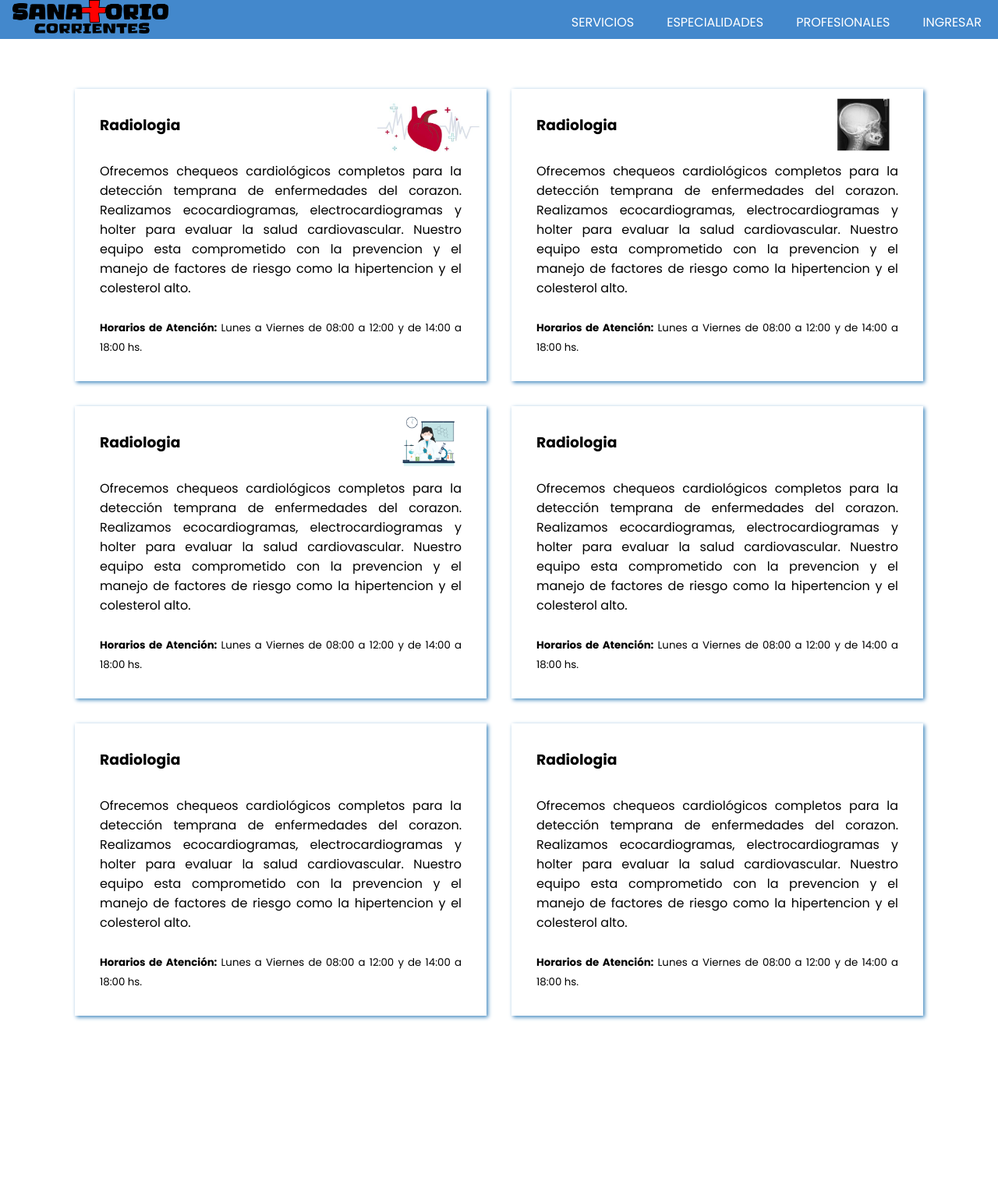
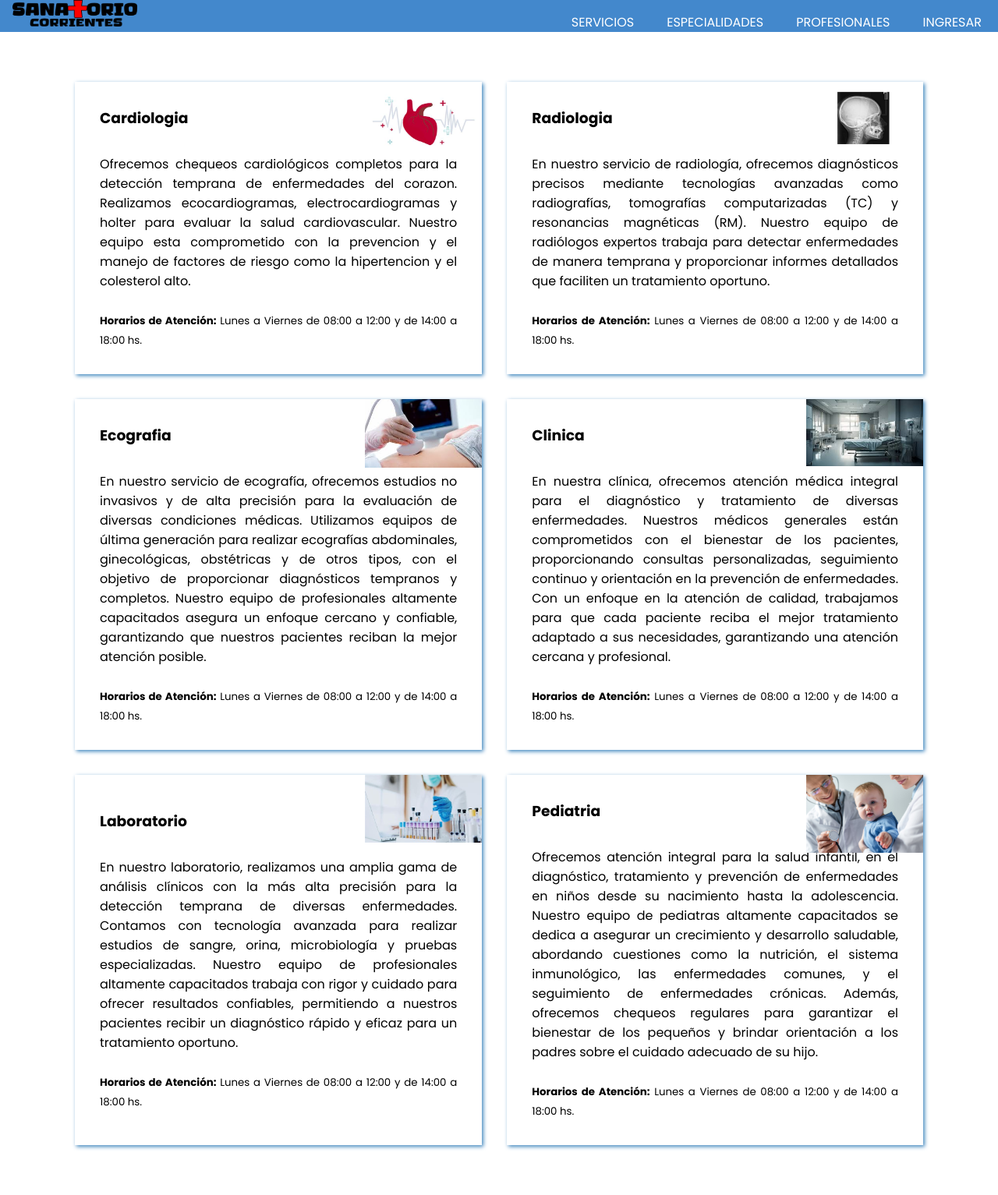
Before and after one commit to HAPiccolo/projecto-laboratorio, a PHP site: page /especialidades.php in a window 1280 px wide. Shown: the whole page at 78% size. Before the commit the page ends 1309 px from the top, so only its background shows below. Run offline with PHP 8.4, Linux system fonts and the light colour scheme.

Commit message:
se agrega guardar_comentario.php y se modifica profesionales y especialidades

```diff
--- a/css/main.css
+++ b/css/main.css
@@ -22,7 +22,7 @@ body {
 }
 
 .logo img {
-    width: 200px;
+    width: 160px;
     margin-left: 1rem;
 }
 
--- a/especialidades.php
+++ b/especialidades.php
@@ -12,7 +12,7 @@
       <table>
          <tr>
             <td class="celda-con-imagen">
-               <h3>Radiologia</h3>
+               <h3>Cardiologia</h3>
                <img src="./img/corazon.jpg" alt="" srcset="">
                <p>Ofrecemos chequeos cardiológicos completos para la detección temprana de enfermedades
                   del corazon. Realizamos ecocardiogramas, electrocardiogramas y holter para evaluar la salud cardiovascular.
@@ -24,9 +24,10 @@
                <h3>Radiologia</h3>
                <img src="./img/radiografia.png" alt="" srcset="">
 
-               <p>Ofrecemos chequeos cardiológicos completos para la detección temprana de enfermedades
-                  del corazon. Realizamos ecocardiogramas, electrocardiogramas y holter para evaluar la salud cardiovascular.
-                  Nuestro equipo esta comprometido con la prevencion y el manejo de factores de riesgo como la hipertencion y el colesterol alto.</p>
+               <p>En nuestro servicio de radiología, ofrecemos diagnósticos precisos mediante tecnologías
+                   avanzadas como radiografías, tomografías computarizadas (TC) y resonancias magnéticas (RM).
+                    Nuestro equipo de radiólogos expertos trabaja para detectar enfermedades de manera temprana
+                     y proporcionar informes detallados que faciliten un tratamiento oportuno.</p>
                <br>
                <p><small><b>Horarios de Atención:</b> Lunes a Viernes de 08:00 a 12:00 y de 14:00 a 18:00 hs.</small></p>
 
@@ -34,41 +35,52 @@
          </tr>
          <tr>
             <td class="celda-con-imagen">
-               <h3>Radiologia</h3>
-               <img src="./img/laboratorio_td.png" alt="" srcset="">
+               <h3>Ecografia</h3>
+               <img src="./img/ecografia.jpg" alt="" srcset="">
 
-               <p>Ofrecemos chequeos cardiológicos completos para la detección temprana de enfermedades
-                  del corazon. Realizamos ecocardiogramas, electrocardiogramas y holter para evaluar la salud cardiovascular.
-                  Nuestro equipo esta comprometido con la prevencion y el manejo de factores de riesgo como la hipertencion y el colesterol alto.</p>
+               <p>En nuestro servicio de ecografía, ofrecemos estudios no invasivos y de alta precisión para la evaluación
+                   de diversas condiciones médicas. Utilizamos equipos de última generación para realizar ecografías
+                    abdominales, ginecológicas, obstétricas y de otros tipos, con el objetivo de proporcionar diagnósticos
+                     tempranos y completos. Nuestro equipo de profesionales altamente capacitados asegura un enfoque cercano
+                      y confiable, garantizando que nuestros pacientes reciban la mejor atención posible.</p>
                <br>
                <p><small><b>Horarios de Atención:</b> Lunes a Viernes de 08:00 a 12:00 y de 14:00 a 18:00 hs.</small></p>
             </td>
-            <td>
-               <h3>Radiologia</h3>
+            <td class="celda-con-imagen">
+               <h3>Clinica</h3>
+               <img src="./img/clinica2.jpg" alt="" srcset="">
 
-               <p>Ofrecemos chequeos cardiológicos completos para la detección temprana de enfermedades
-                  del corazon. Realizamos ecocardiogramas, electrocardiogramas y holter para evaluar la salud cardiovascular.
-                  Nuestro equipo esta comprometido con la prevencion y el manejo de factores de riesgo como la hipertencion y el colesterol alto.</p>
+               <p>En nuestra clínica, ofrecemos atención médica integral para el diagnóstico y tratamiento de
+                  diversas enfermedades. Nuestros médicos generales están comprometidos con el bienestar de los
+                   pacientes, proporcionando consultas personalizadas, seguimiento continuo y orientación en la
+                    prevención de enfermedades. Con un enfoque en la atención de calidad, trabajamos para que cada
+                    paciente reciba el mejor tratamiento adaptado a sus necesidades, garantizando una atención
+                    cercana y profesional.</p>
                <br>
                <p><small><b>Horarios de Atención:</b> Lunes a Viernes de 08:00 a 12:00 y de 14:00 a 18:00 hs.</small></p>
             </td>
          </tr>
          <tr>
-            <td>
-               <h3>Radiologia</h3>
+         <td class="celda-con-imagen">
+               <h3>Laboratorio</h3>
+               <img src="./img/laboratorio.jpg  " alt="" srcset="">
 
-               <p>Ofrecemos chequeos cardiológicos completos para la detección temprana de enfermedades
-                  del corazon. Realizamos ecocardiogramas, electrocardiogramas y holter para evaluar la salud cardiovascular.
-                  Nuestro equipo esta comprometido con la prevencion y el manejo de factores de riesgo como la hipertencion y el colesterol alto.</p>
+               <p>En nuestro laboratorio, realizamos una amplia gama de análisis clínicos con la más alta precisión para la detección temprana
+                   de diversas enfermedades. Contamos con tecnología avanzada para realizar estudios de sangre, orina, microbiología y pruebas
+                    especializadas. Nuestro equipo de profesionales altamente capacitados trabaja con rigor y cuidado para ofrecer resultados
+                    confiables, permitiendo a nuestros pacientes recibir un diagnóstico rápido y eficaz para un tratamiento oportuno.</p>
                <br>
                <p><small><b>Horarios de Atención:</b> Lunes a Viernes de 08:00 a 12:00 y de 14:00 a 18:00 hs.</small></p>
             </td>
-            <td>
-               <h3>Radiologia</h3>
+            <td class="celda-con-imagen">
+               <h3>Pediatria</h3>
+               <img src="./img/pediatras.jpg  " alt="" srcset="">
 
-               <p>Ofrecemos chequeos cardiológicos completos para la detección temprana de enfermedades
-                  del corazon. Realizamos ecocardiogramas, electrocardiogramas y holter para evaluar la salud cardiovascular.
-                  Nuestro equipo esta comprometido con la prevencion y el manejo de factores de riesgo como la hipertencion y el colesterol alto.</p>
+               <p>Ofrecemos atención integral para la salud infantil, en el diagnóstico, tratamiento
+                  y prevención de enfermedades en niños desde su nacimiento hasta la adolescencia. Nuestro equipo de pediatras altamente
+                   capacitados se dedica a asegurar un crecimiento y desarrollo saludable, abordando cuestiones como la nutrición,
+                   el sistema inmunológico, las enfermedades comunes, y el seguimiento de enfermedades crónicas. Además, ofrecemos chequeos
+                    regulares para garantizar el bienestar de los pequeños y brindar orientación a los padres sobre el cuidado adecuado de su hijo.</p>
                <br>
                <p><small><b>Horarios de Atención:</b> Lunes a Viernes de 08:00 a 12:00 y de 14:00 a 18:00 hs.</small></p>
             </td>
--- a/php/login.php
+++ b/php/login.php
@@ -12,7 +12,7 @@ if ($result->num_rows ===1){
    // Login correcto
 } else{
     // Login incorrecto
-    echo "Login incorrecto;"
+    echo "Login incorrecto";
 }
 
 $conn->close();
--- a/php/navbar.php
+++ b/php/navbar.php
@@ -9,7 +9,7 @@
                         <li><a href="#">SERVICIOS</a></li>
                         <li><a href="./especialidades.php">ESPECIALIDADES</a></li>
                         <li><a href="./profesionales.php">PROFESIONALES</a></li>
-                        <li><a href="login.php">INGRESAR</a></li>
+                        <li><a href="./login.php">INGRESAR</a></li>
                     </ul>
                 </div>
             </div>
--- a/sanatorio.sql
+++ b/sanatorio.sql
@@ -94,7 +94,8 @@ CREATE TABLE `profesionales` (
 LOCK TABLES `profesionales` WRITE;
 /*!40000 ALTER TABLE `profesionales` DISABLE KEYS */;
 INSERT INTO `profesionales` VALUES
-(32405036,'Horacio Alejandro','Piccolo','1','martes,miercoles,jueves','10:00:00','15:00:00');
+(32405036,'Horacio Alejandro','Piccolo','1','martes,miercoles,jueves','10:00:00','15:00:00'),
+(43825220,'Martin Leandro', 'Ranalli', '2', 'lunes,viernes', '08:00:00', '14:00:00');
 /*!40000 ALTER TABLE `profesionales` ENABLE KEYS */;
 UNLOCK TABLES;
 
```
Also changed, not shown: other parts of css/main.css (+30 -9 lines), index.html (+6 -3 lines), index.php (+5 -3 lines), php/conexion.php (+6 -1 lines), php/guardar_comentario.php (added, +39 -0 lines), profesionales.php (+15 -39 lines), img/clinica.jpg (added), img/clinica1.jpg (added), img/clinica2.jpg (added), img/ecografia.jpg (added).
